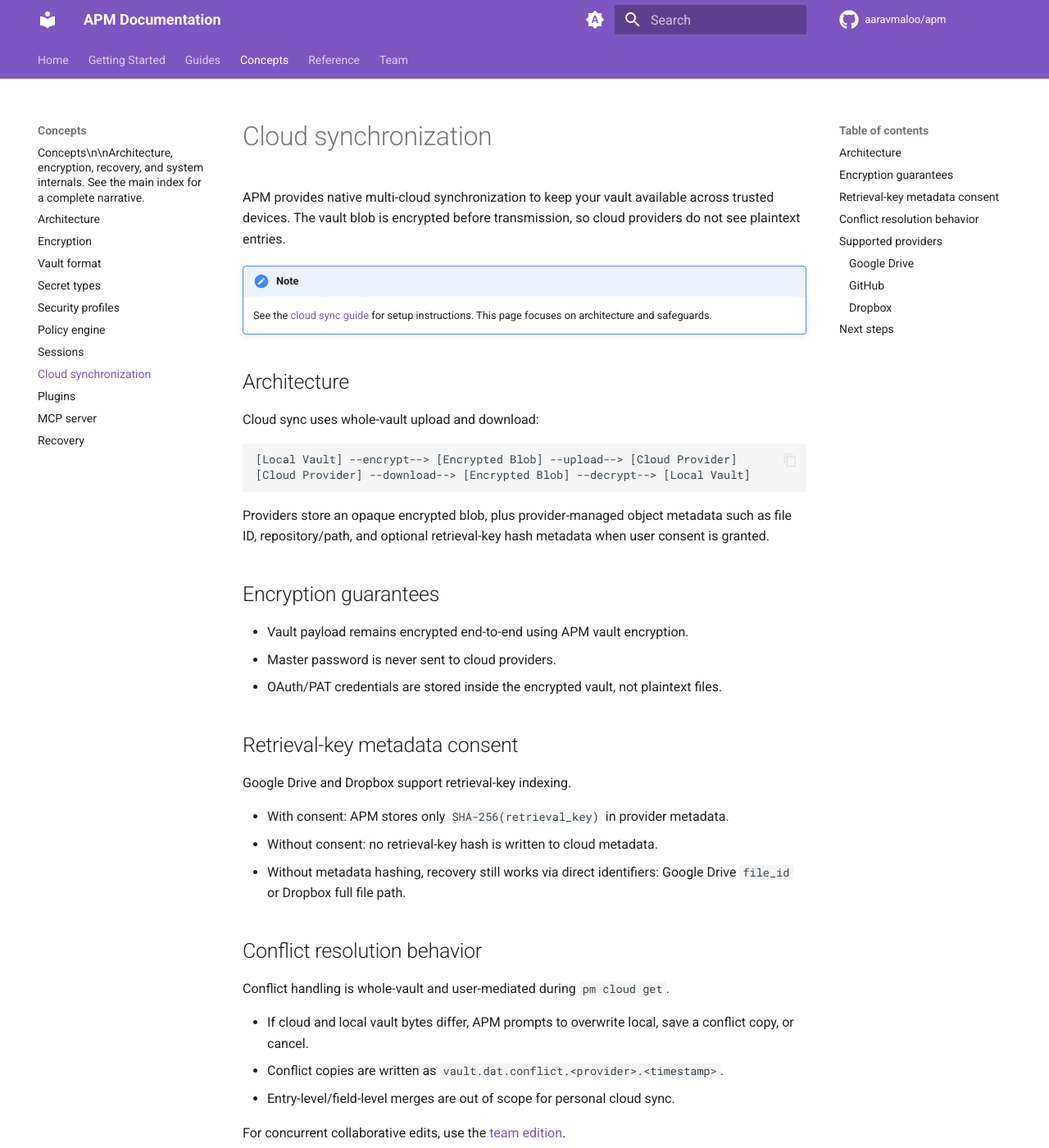
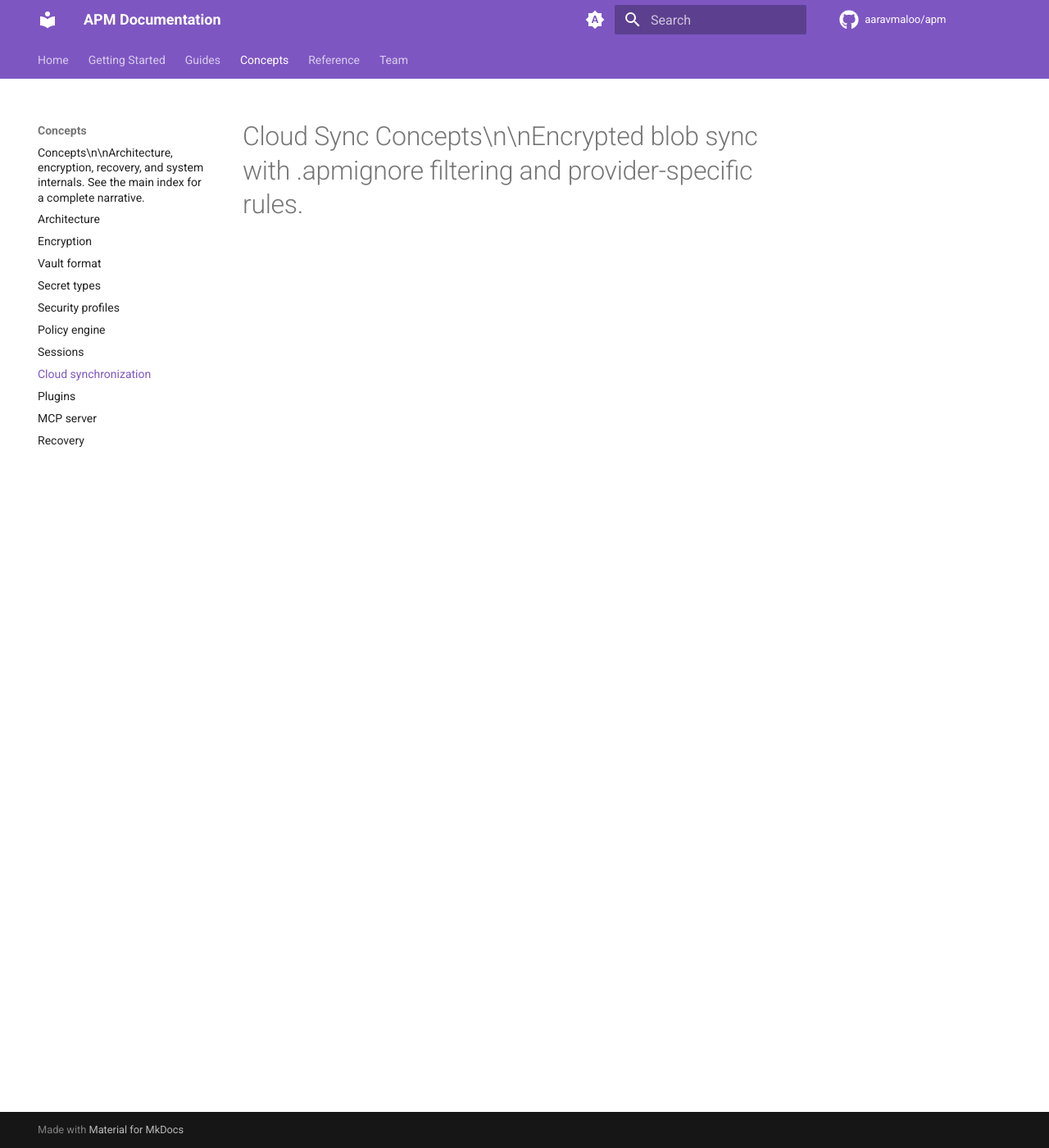
Before and after one commit to aaravmaloo/apm, an MkDocs documentation site: the page built from docs/concepts/cloud-sync.md, in a window 1280 px wide and 1400 px high. Shown: the whole window at 82% size. Built offline with MkDocs 1.6.1 and Material for MkDocs 9.7.7, drawn with Linux system fonts in a browser that asks for light colours; comment, search, counter and statistics services are not loaded; some of the changed text lies outside the part shown.

Commit message:
docs: update docs/concepts/cloud-sync.md

````diff
--- a/docs/concepts/cloud-sync.md
+++ b/docs/concepts/cloud-sync.md
@@ -1,78 +1 @@
-# Cloud synchronization
-
-APM provides native multi-cloud synchronization to keep your vault available across trusted
-devices. The vault blob is encrypted before transmission, so cloud providers do not see plaintext
-entries.
-
-!!! note
-
-    See the [cloud sync guide](../guides/cloud-sync.md) for setup instructions. This page focuses
-    on architecture and safeguards.
-
-## Architecture
-
-Cloud sync uses whole-vault upload and download:
-
-```text
-[Local Vault] --encrypt--> [Encrypted Blob] --upload--> [Cloud Provider]
-[Cloud Provider] --download--> [Encrypted Blob] --decrypt--> [Local Vault]
-```
-
-Providers store an opaque encrypted blob, plus provider-managed object metadata such as file ID,
-repository/path, and optional retrieval-key hash metadata when user consent is granted.
-
-## Encryption guarantees
-
-- Vault payload remains encrypted end-to-end using APM vault encryption.
-- Master password is never sent to cloud providers.
-- OAuth/PAT credentials are stored inside the encrypted vault, not plaintext files.
-
-## Retrieval-key metadata consent
-
-Google Drive and Dropbox support retrieval-key indexing.
-
-- With consent: APM stores only `SHA-256(retrieval_key)` in provider metadata.
-- Without consent: no retrieval-key hash is written to cloud metadata.
-- Without metadata hashing, recovery still works via direct identifiers:
-  Google Drive `file_id` or Dropbox full file path.
-
-## Conflict resolution behavior
-
-Conflict handling is whole-vault and user-mediated during `pm cloud get`.
-
-- If cloud and local vault bytes differ, APM prompts to overwrite local, save a conflict copy, or
-  cancel.
-- Conflict copies are written as `vault.dat.conflict.<provider>.<timestamp>`.
-- Entry-level/field-level merges are out of scope for personal cloud sync.
-
-For concurrent collaborative edits, use the [team edition](../team/index.md).
-
-## Supported providers
-
-### Google Drive
-
-| Property             | Value                                      |
-| :------------------- | :----------------------------------------- |
-| **Authentication**   | OAuth2 with PKCE flow                      |
-| **Storage location** | App Data folder or user drive (mode-based) |
-| **Setup**            | `pm cloud init gdrive`                     |
-
-### GitHub
-
-| Property             | Value                                  |
-| :------------------- | :------------------------------------- |
-| **Authentication**   | Personal Access Token / OAuth2 token   |
-| **Storage location** | Private repository file (`vault.dat`)  |
-| **Setup**            | `pm cloud init github`                 |
-
-### Dropbox
-
-| Property             | Value                                   |
-| :------------------- | :-------------------------------------- |
-| **Authentication**   | OAuth2 flow                             |
-| **Storage location** | App folder / self-hosted app            |
-| **Setup**            | `pm cloud init dropbox`                 |
-
-## Next steps
-
-See the [cloud sync guide](../guides/cloud-sync.md) for operational commands.
+# Cloud Sync Concepts\n\nEncrypted blob sync with .apmignore filtering and provider-specific rules.
````
